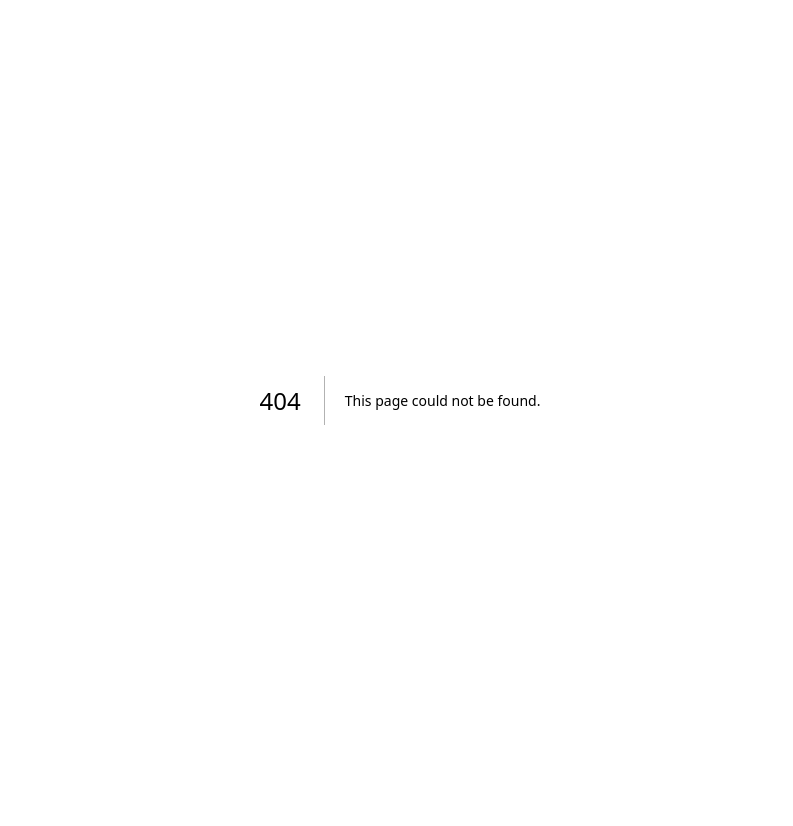
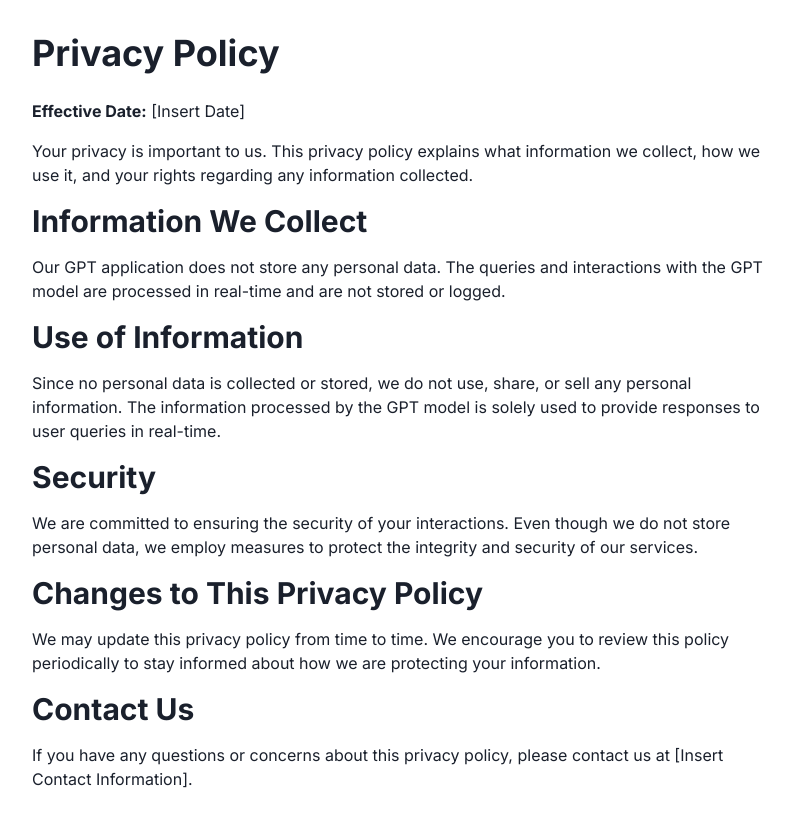
Before and after one commit to JohnVersus/nextjs-gpt-boilerplate, a Next.js app: page /PrivacyPolicy in a window 1280 px wide. Before the commit this address had no page. Shown: the top 826 px of the page, without its empty margins (240-1033 px from the left). Before the commit the page ends 800 px from the top, so only its background shows below. Built offline with nearby package versions, Linux system fonts and the light colour scheme.

Commit message:
added PrivacyPolicy page

```diff
--- /dev/null
+++ b/app/PrivacyPolicy/page.tsx
@@ -0,0 +1,72 @@
+import { Box, Heading, Text, Container } from "@chakra-ui/react";
+
+const PrivacyPolicy = () => {
+  return (
+    <Container maxW="container.md" py={8}>
+      <Heading as="h1" size="xl" mb={6}>
+        Privacy Policy
+      </Heading>
+
+      <Text mb={4}>
+        <strong>Effective Date:</strong> [Insert Date]
+      </Text>
+
+      <Text mb={4}>
+        Your privacy is important to us. This privacy policy explains what
+        information we collect, how we use it, and your rights regarding any
+        information collected.
+      </Text>
+
+      <Heading as="h2" size="lg" mb={4}>
+        Information We Collect
+      </Heading>
+
+      <Text mb={4}>
+        Our GPT application does not store any personal data. The queries and
+        interactions with the GPT model are processed in real-time and are not
+        stored or logged.
+      </Text>
+
+      <Heading as="h2" size="lg" mb={4}>
+        Use of Information
+      </Heading>
+
+      <Text mb={4}>
+        Since no personal data is collected or stored, we do not use, share, or
+        sell any personal information. The information processed by the GPT
+        model is solely used to provide responses to user queries in real-time.
+      </Text>
+
+      <Heading as="h2" size="lg" mb={4}>
+        Security
+      </Heading>
+
+      <Text mb={4}>
+        We are committed to ensuring the security of your interactions. Even
+        though we do not store personal data, we employ measures to protect the
+        integrity and security of our services.
+      </Text>
+
+      <Heading as="h2" size="lg" mb={4}>
+        Changes to This Privacy Policy
+      </Heading>
+
+      <Text mb={4}>
+        We may update this privacy policy from time to time. We encourage you to
+        review this policy periodically to stay informed about how we are
+        protecting your information.
+      </Text>
+
+      <Heading as="h2" size="lg" mb={4}>
+        Contact Us
+      </Heading>
+
+      <Text mb={4}>
+        If you have any questions or concerns about this privacy policy, please
+        contact us at [Insert Contact Information].
+      </Text>
+    </Container>
+  );
+};
+
+export default PrivacyPolicy;
```
